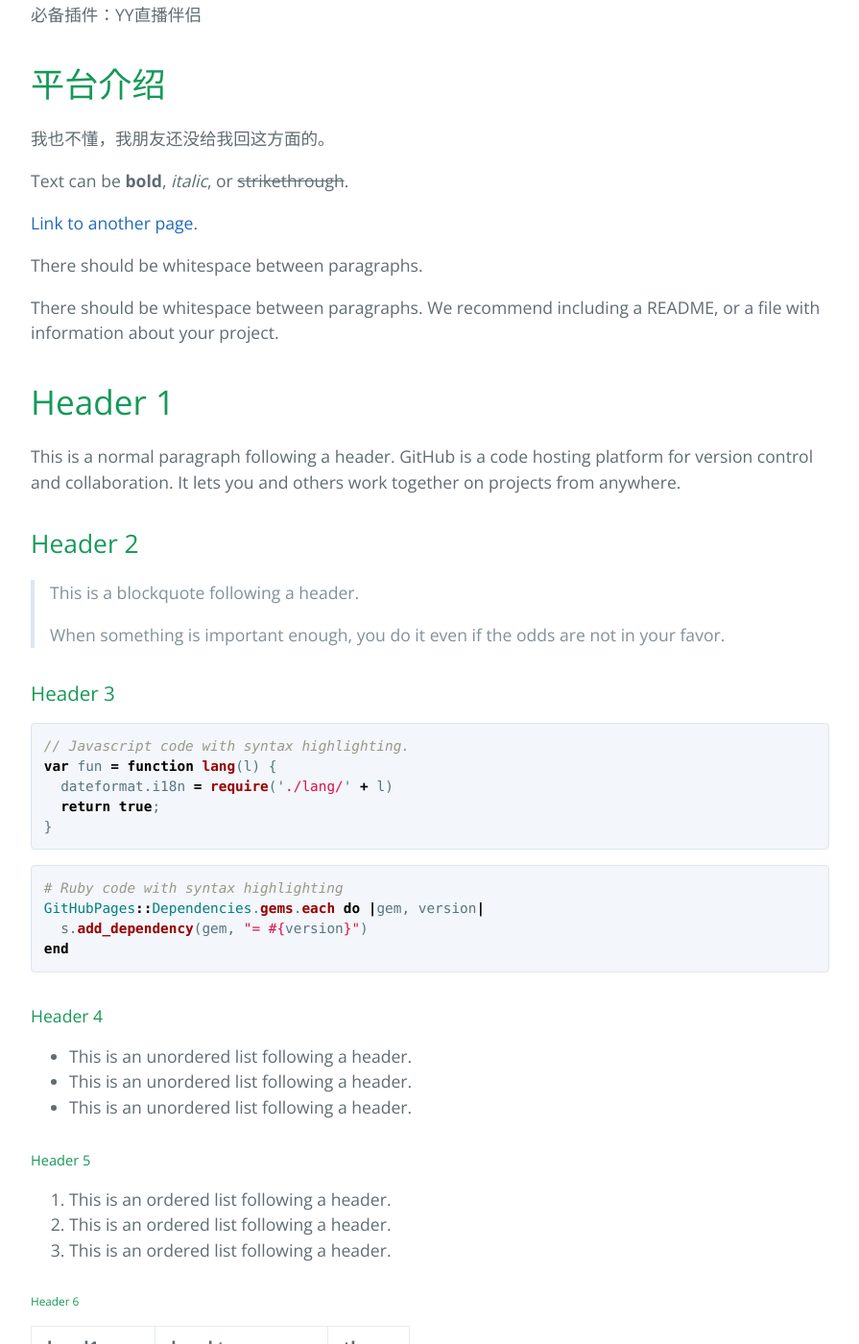
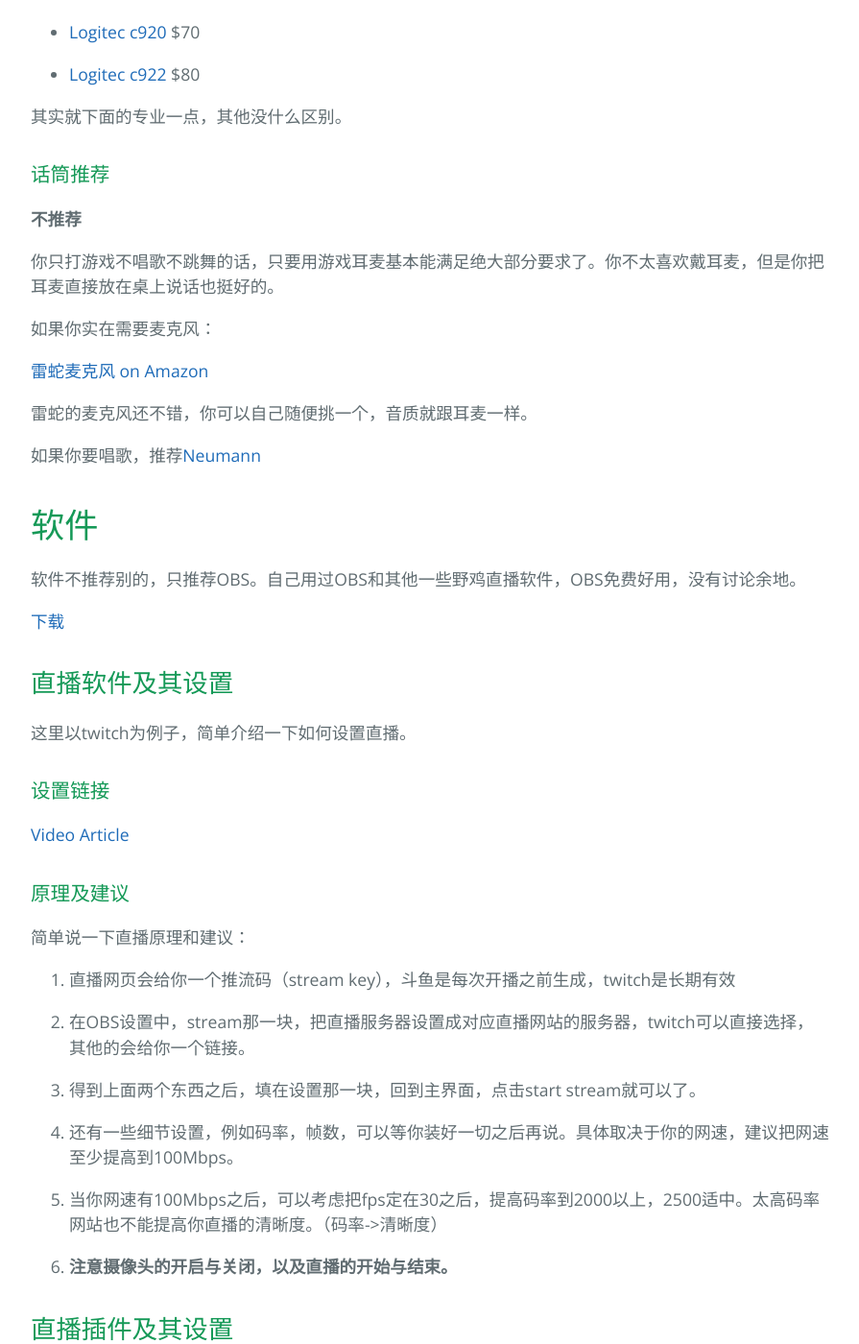
Before and after one commit to zhenxu92/GameStreamingTips, a Jekyll site: the page built from index.md, in a window 1280 px wide and 1400 px high, scrolled down 3114 px. Shown: the whole window at 96% size, without its empty margins (192-1087 px from the left). Built offline with Jekyll 4.4.1, drawn with Linux system fonts in a browser that asks for light colours; our own code applies the rules of GitHub Pages for plain Markdown files; some of the changed text lies outside the part shown.

Commit message:
further edited

```diff
--- a/index.md
+++ b/index.md
@@ -38,9 +38,13 @@
 可考虑机型介绍，优缺点分析，及其链接：
 
 1.[CyberPower ZEUS MINI EVO I200](https://www.cyberpowerpc.com/system/Zeus-Mini-EVO-I200) $905，我之前用的就是cyberpower的游戏主机，感觉没有多余的预装软件，性能基本能达到本机配置的应有水平，不会掉帧，降频。
+
 2.[XPS Tower](https://deals.dell.com/productdetail/1772) $999, Dell最近有deal的机器，官网品牌打折，优点就是Dell这个品牌问。
-3.[Dell i5680-5842BLU-PUS Inspiron Gaming Desktop](https://www.amazon.com/Dell-i5680-5842BLU-PUS-Inspiron-Gaming-Desktop/dp/B07BR6JJ6S/ref=sr_1_4?s=pc&ie=UTF8&qid=1532048967&sr=1-4&keywords=desktop&refinements=p_n_feature_four_browse-bin%3A2289793011%2Cp_n_feature_seven_browse-bin%3A3012497011) $785，第八代i5，1060显卡，在这个价格很有竞争力，
+
+3.[Dell i5680-5842BLU-PUS Inspiron Gaming Desktop](https://www.amazon.com/Dell-i5680-5842BLU-PUS-Inspiron-Gaming-Desktop/dp/B07BR6JJ6S/ref=sr_1_4?s=pc&ie=UTF8&qid=1532048967&sr=1-4&keywords=desktop&refinements=p_n_feature_four_browse-bin%3A2289793011%2Cp_n_feature_seven_browse-bin%3A3012497011) $785，第八代i5，1060显卡，在这个价格很有竞争力
+
 4.[iBUYPOWER Elite Gaming Desktop PC](https://www.amazon.com/iBUYPOWER-Desktop-i5-8400-Slate-001iV2/dp/B07BTYJ8DB/ref=sr_1_5?s=pc&ie=UTF8&qid=1532048967&sr=1-5&keywords=desktop&refinements=p_n_feature_four_browse-bin%3A2289793011%2Cp_n_feature_seven_browse-bin%3A3012497011) $949，ibuypower作为gaming pc公司，设计这个东西，送一套键鼠，其实稍微有一些溢价，作为最后备选比较合适。
+
 5.[HP Pavilion Premium Gaming Desktop](https://www.amazon.com/HP-Pavilion-Processor-Graphics-Bluetooth/dp/B077RX4RKD/ref=sr_1_2?s=pc&ie=UTF8&qid=1532048967&sr=1-2&keywords=desktop&refinements=p_n_feature_four_browse-bin%3A2289793011%2Cp_n_feature_seven_browse-bin%3A3012497011) $718, 这个价格很好，但是缺点是CPU是上一代，我觉得你如果就只直播LOL，这个可以是单PC直播的最低配。
 
 以上推荐按顺序排名，不考虑机箱外观喜好，以及主板可靠性。大部分时候如果买回来不久就坏了，都是运气不太好。现在PC的总体质量还是过得了关的。
@@ -77,26 +81,85 @@
 
 因为需要双PC直播，双PC直播的原理大概是，从游戏主播传图像数据到直播机器，然后用直播机器推流给直播网站，然而正常来说机器只有output图像的能力，没有input能力，所以需要购买一个图像采集开，价格大概在$100左右。
 
-可考虑采集卡链接：
+### 可考虑采集卡链接：
 
-摄像头推荐
+- [AverMedia Live Gamer Extreme USB 3.0](https://www.amazon.com/AVerMedia-Extreme-PlayStation-Uncompressed-Latency/dp/B00Y3U01RU/?tag=li-org-guide-streaming-us-20) $130
 
-话筒推荐
+- [Elgato Game Capture HD60](https://www.amazon.com/AVerMedia-Extreme-PlayStation-Uncompressed-Latency/dp/B00Y3U01RU/?tag=li-org-guide-streaming-us-20) $150
+
+以上两款就是USB采集卡，比较简单好用。
+
+- [Elgato Game Capture HD60 Pro](https://www.amazon.com/Elgato-superior-technology-hardware-encoding/dp/B014MQIVPS/?tag=li-org-guide-streaming-us-20)
+
+这一款用起来比较麻烦，但是基本top streamer推荐的比较多。
+
+- [音频分接线](https://www.amazon.com/Belkin-Speaker-and-Headphone-Splitter/dp/B000067RC4/?tag=li-org-guide-streaming-us-20) 这个是用来传你的声音给两个PC
+
+### 摄像头推荐
+
+- [Logitec c920](https://www.amazon.com/Logitech-Widescreen-Calling-Recording-Desktop/dp/B006JH8T3S/ref=sr_1_3?s=electronics&ie=UTF8&qid=1532057716&sr=1-3&keywords=logitech+c920&smid=ATVPDKIKX0DER) $70
+
+- [Logitec c922](https://www.amazon.com/Logitech-C922x-Pro-Stream-Webcam/dp/B01LXCDPPK/ref=sr_1_3?s=electronics&ie=UTF8&qid=1532057988&sr=1-3&keywords=logitech+c922) $80
+
+其实就下面的专业一点，其他没什么区别。
+
+### 话筒推荐
+
+**不推荐**
+
+你只打游戏不唱歌不跳舞的话，只要用游戏耳麦基本能满足绝大部分要求了。你不太喜欢戴耳麦，但是你把耳麦直接放在桌上说话也挺好的。
+
+如果你实在需要麦克风：
+
+[雷蛇麦克风 on Amazon](https://www.amazon.com/s/ref=nb_sb_ss_ime_c_1_11?url=search-alias%3Delectronics&field-keywords=razor+microphones&sprefix=razor+micro%2Celectronics%2C176&crid=17PVUJ9EXYDPK&rh=n%3A172282%2Ck%3Arazor+microphones)
+
+雷蛇的麦克风还不错，你可以自己随便挑一个，音质就跟耳麦一样。
+
+如果你要唱歌，推荐[Neumann](https://www.amazon.com/s/ref=nb_sb_ss_ime_i_4_11?url=search-alias%3Delectronics&field-keywords=neumann+microphones&sprefix=neumann+mic%2Celectronics%2C137&crid=1DX8S1CTT6SK4&rh=n%3A172282%2Ck%3Aneumann+microphones)
+
+
 
 # 软件
 
 软件不推荐别的，只推荐OBS。自己用过OBS和其他一些野鸡直播软件，OBS免费好用，没有讨论余地。
 
+[下载](https://github.com/obsproject/obs-studio/releases/download/21.1.2/OBS-Studio-21.1.2-Full-Installer.exe)
+
 ## 直播软件及其设置
 
-设置链接
+这里以twitch为例子，简单介绍一下如何设置直播。
 
-TIPS：
+### 设置链接
+
+[Video](https://www.youtube.com/watch?v=0bOwHNVZlu4)
+[Article](https://www.pcworld.com/article/2824444/gaming/the-beginners-guide-to-game-streaming-with-twitch.html)
+
+### 原理及建议
+
+简单说一下直播原理和建议：
+
+1. 直播网页会给你一个推流码（stream key），斗鱼是每次开播之前生成，twitch是长期有效
+
+2. 在OBS设置中，stream那一块，把直播服务器设置成对应直播网站的服务器，twitch可以直接选择，其他的会给你一个链接。
+
+3. 得到上面两个东西之后，填在设置那一块，回到主界面，点击start stream就可以了。
+
+4. 还有一些细节设置，例如码率，帧数，可以等你装好一切之后再说。具体取决于你的网速，建议把网速至少提高到100Mbps。
+
+5. 当你网速有100Mbps之后，可以考虑把fps定在30之后，提高码率到2000以上，2500适中。太高码率网站也不能提高你直播的清晰度。（码率->清晰度）
+
+6. **注意摄像头的开启与关闭，以及直播的开始与结束。**
 
 
 ## 直播插件及其设置
 
 必备插件：YY直播伴侣
+
+下载
+
+摄像头并不自带美颜，可以下载这个软件，设置之后，有不错的美颜效果。
+
+其他不同游戏还有不同的插件，不同平台也有不同插件，你可以设置好这些之后告诉我。我整理一下po上来。
 
 
 # 平台介绍
```
